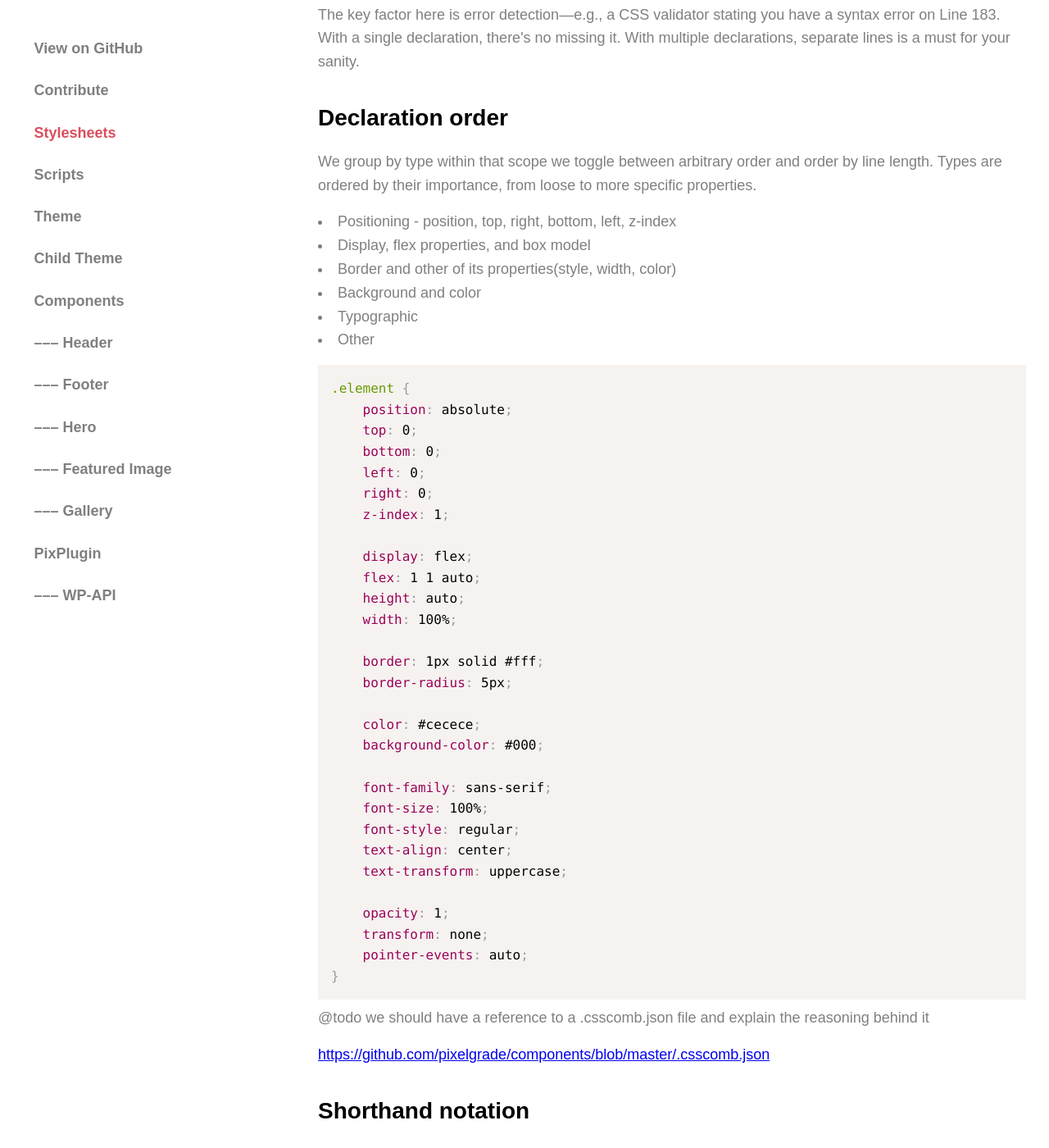
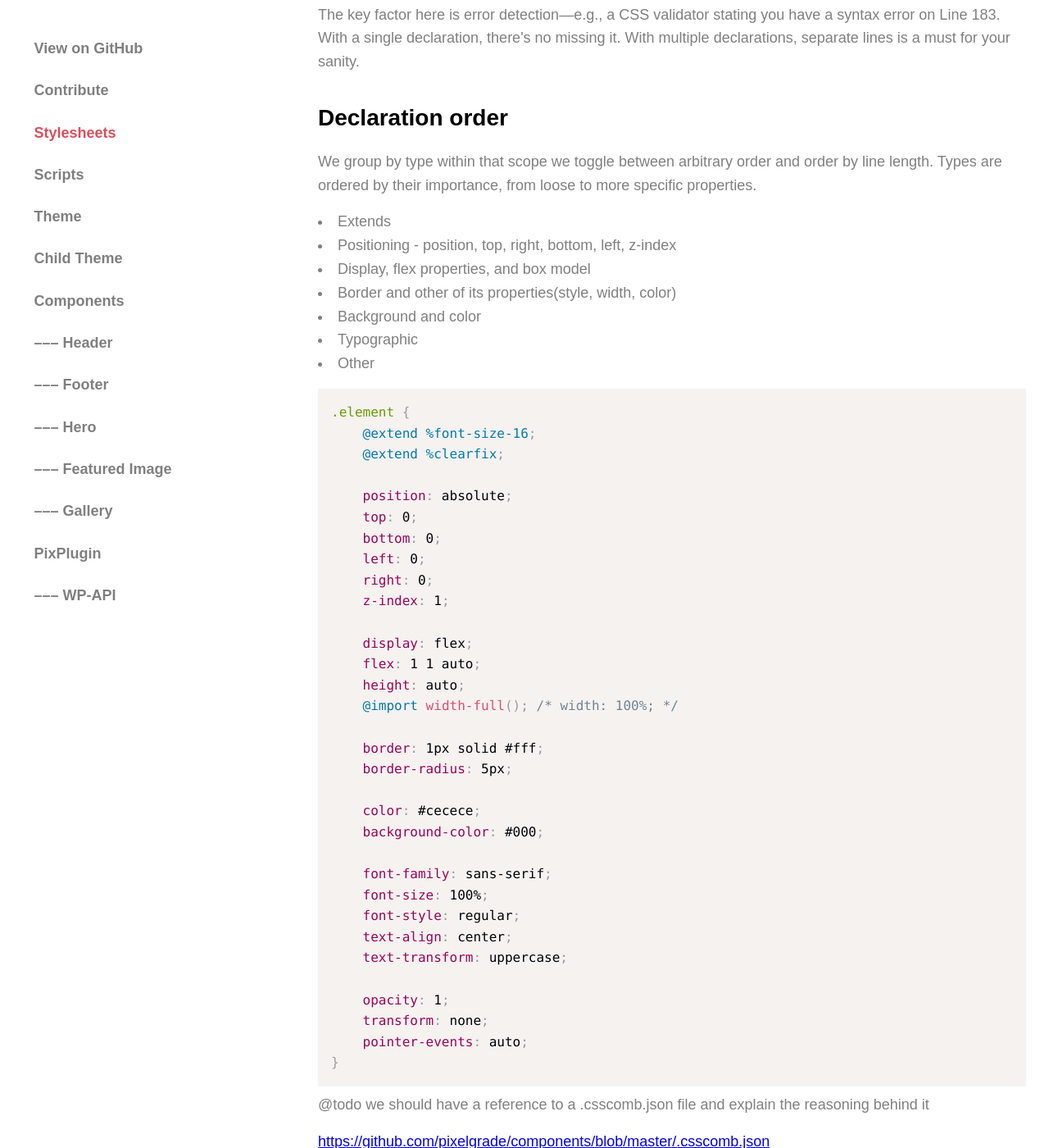
Before and after one commit to pixelgrade/guides, a Jekyll site: the page built from theme/stylesheets.html, in a window 1280 px wide and 1400 px high, scrolled down 4121 px. Shown: the whole window at 82% size. Built offline with Jekyll 4.4.1, drawn with Linux system fonts in a browser that asks for light colours; some of the changed text lies outside the part shown.

Commit message:
Stylesheets section additions

```diff
--- a/theme/stylesheets.html
+++ b/theme/stylesheets.html
@@ -130,15 +130,16 @@ tagline: ''
 		</li>
 	</ul>
 
-	<h3>Single declarations</h3>
+	<h3 id="sub-chapter-single-declarations">Single declarations</h3>
 	<p>In instances where a rule set includes only one declaration, consider removing line breaks for readability and faster editing. Any rule set with multiple declarations should be split to separate lines.
 	<pre><code class="language-css">.selector { display: block; }</code></pre></p>
 	<p>The key factor here is error detection—e.g., a CSS validator stating you have a syntax error on Line 183. With a single declaration, there's no missing it. With multiple declarations, separate lines is a must for your sanity.</p>
 
-	<h3>Declaration order</h3>
+	<h3 id="sub-chapter-declaration-order">Declaration order</h3>
 	<p>We group by type within that scope we toggle between arbitrary order and order by line length. Types are ordered by their importance, from loose to more specific properties.</p>
 
 	<ul>
+		<li>Extends</li>
 		<li>Positioning - position, top, right, bottom, left, z-index</li>
 		<li>Display, flex properties, and box model</li>
 		<li>Border and other of its properties(style, width, color)</li>
@@ -148,6 +149,9 @@ tagline: ''
 	</ul>
 
 	<pre><code class="language-css">.element {
+    @extend %font-size-16;
+    @extend %clearfix;
+
     position: absolute;
     top: 0;
     bottom: 0;
@@ -158,7 +162,7 @@ tagline: ''
     display: flex;
     flex: 1 1 auto;
     height: auto;
-    width: 100%;
+    @import width-full(); /* width: 100%; */
 
     border: 1px solid #fff;
     border-radius: 5px;
@@ -180,7 +184,7 @@ tagline: ''
 	<p>@todo we should have a reference to a .csscomb.json file and explain the reasoning behind it</p>
 	<a href="https://github.com/pixelgrade/components/blob/master/.csscomb.json">https://github.com/pixelgrade/components/blob/master/.csscomb.json</a>
 
-	<h3>Shorthand notation</h3>
+	<h3 id="sub-chapter-shorthand-notation">Shorthand notation</h3>
 	<p>@todo maybe use the precss postcss plugin that allows you to write things like margin: * auto; to avoid accidentally overwriting unnecessary values.</p>
 	<p>Strive to limit use of shorthand declarations to instances where you must explicitly set all the available values. Common overused shorthand properties include:</p>
 	<ul>
```
Also changed, not shown: other parts of theme/stylesheets.html (+1 -1 lines).
